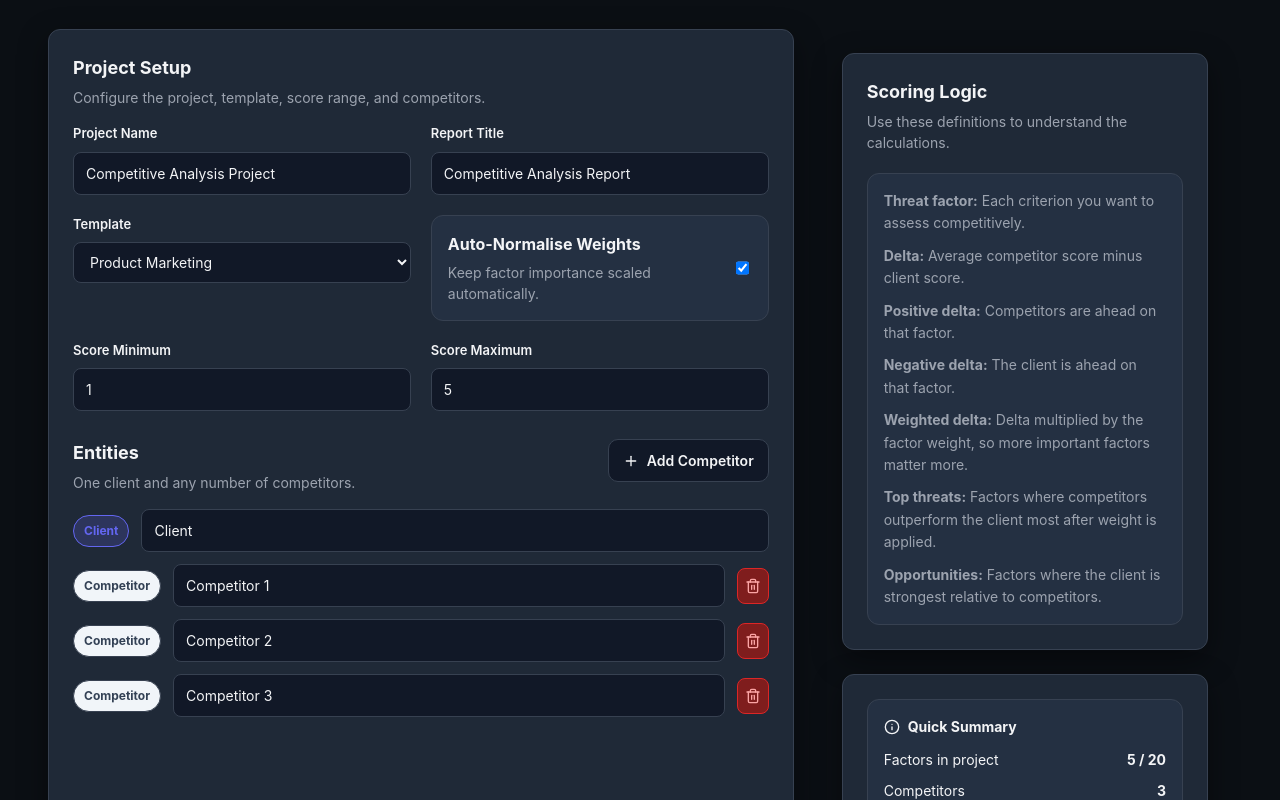
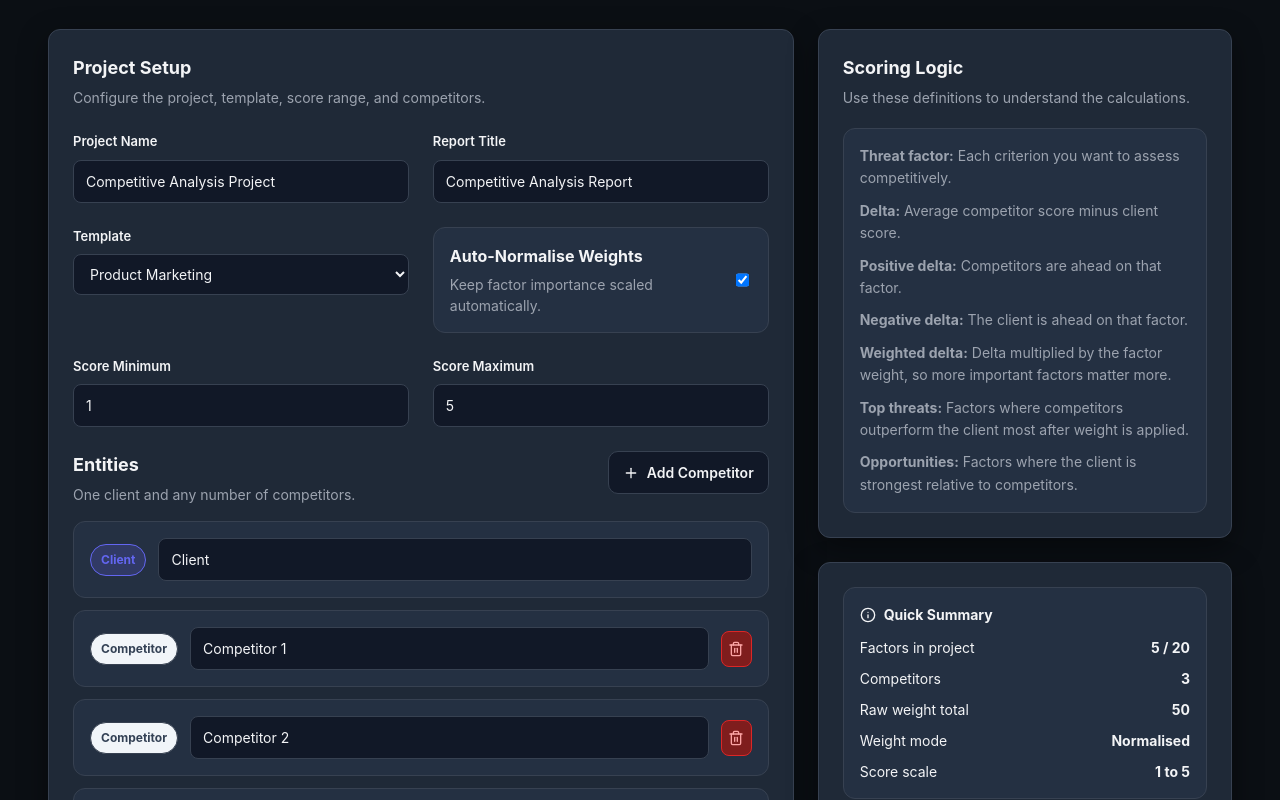
Before and after one commit to JDGCx/competitive-dashboard, a React (Vite) app: page / in a window 1280 px wide. Shown: the part 540-1340 px from the top of the page. Built offline with nearby package versions, Linux system fonts and the light colour scheme.

Commit message:
fix: standardize Setup page layout alignment and spacing

```diff
--- a/src/App.jsx
+++ b/src/App.jsx
@@ -678,7 +678,7 @@ export default function App() {
                   </div>
                 </div>
 
-                <div style={{ marginTop: 28 }}>
+                <div style={{ marginTop: 24 }}>
                   <SectionHeader title="Entities" subtitle="One client and any number of competitors." action={<button className="button secondary" onClick={addCompetitor}><Plus size={16} /> Add Competitor</button>} />
                   <div className="entities-list" style={{ marginTop: 16 }}>
                     {project.entities.map((entity) => (
--- a/src/styles.css
+++ b/src/styles.css
@@ -69,6 +69,17 @@ textarea {
   display: grid;
   gap: 24px;
   padding: 24px;
+}
+
+.grid-main {
+  display: grid;
+  grid-template-columns: 1.8fr 1fr;
+  gap: 24px;
+  align-items: start;
+}
+
+.grid-main .stack-24 {
+  padding: 0;
 }
 
 .surface {
@@ -319,8 +330,8 @@ textarea {
 .form-grid {
   display: grid;
   grid-template-columns: repeat(2, minmax(0, 1fr));
-  gap: 20px;
-  margin-top: 16px;
+  gap: 24px;
+  margin-top: 24px;
 }
 
 .stats-grid {
@@ -372,6 +383,16 @@ textarea {
   padding: 16px;
 }
 
+.entity-row {
+  display: flex;
+  gap: 12px;
+  align-items: center;
+  border: 1px solid var(--border);
+  background: var(--surface-elevated);
+  border-radius: 12px;
+  padding: 16px;
+}
+
 .entities-list,
 .factor-cards,
 .insight-stack {
@@ -381,20 +402,14 @@ textarea {
 
 .insight-card {
   border: 1px solid var(--border);
-  border-radius: 10px;
-  padding: 14px;
+  border-radius: 12px;
+  padding: 16px;
   background: var(--surface-elevated);
   transition: background-color 0.15s ease;
 }
 
 .insight-card:hover {
   background-color: rgba(99, 102, 241, 0.05);
-}
-
-.entity-row {
-  display: flex;
-  gap: 12px;
-  align-items: center;
 }
 
 .info-box {
```
